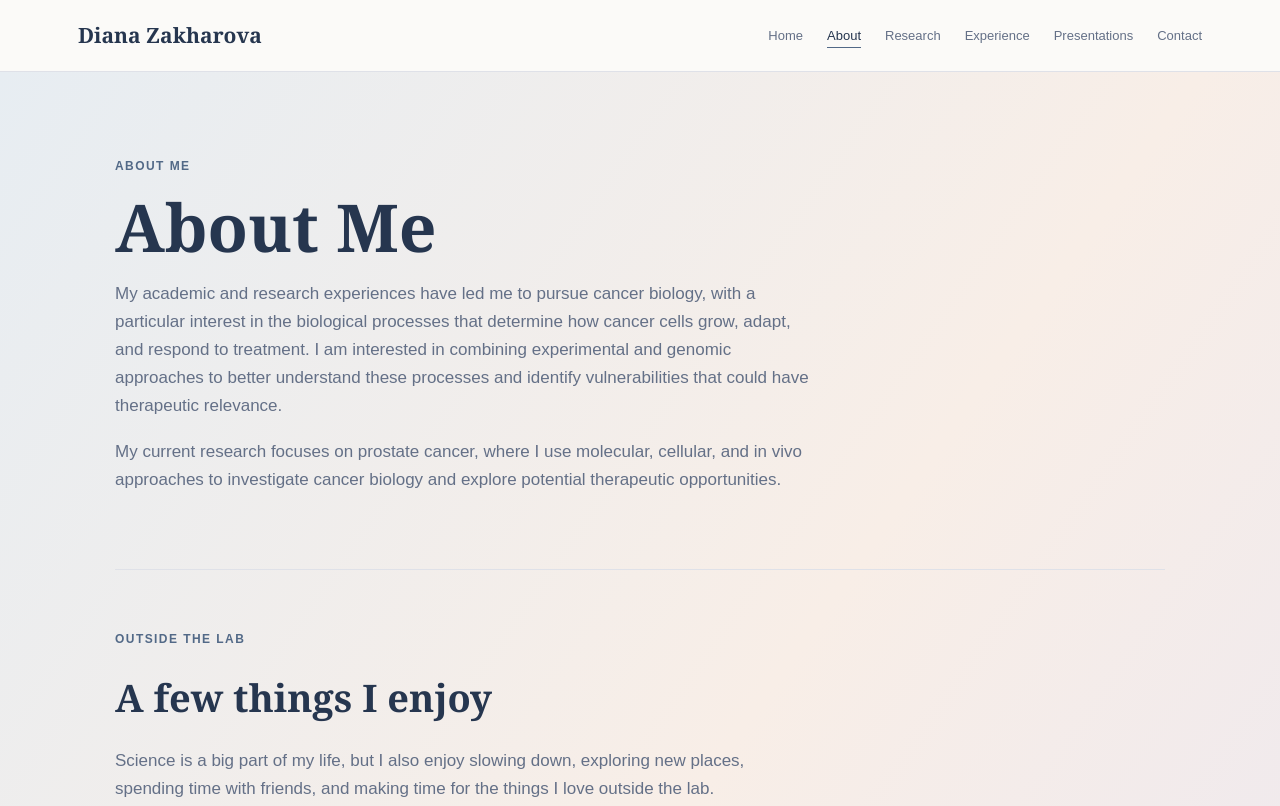
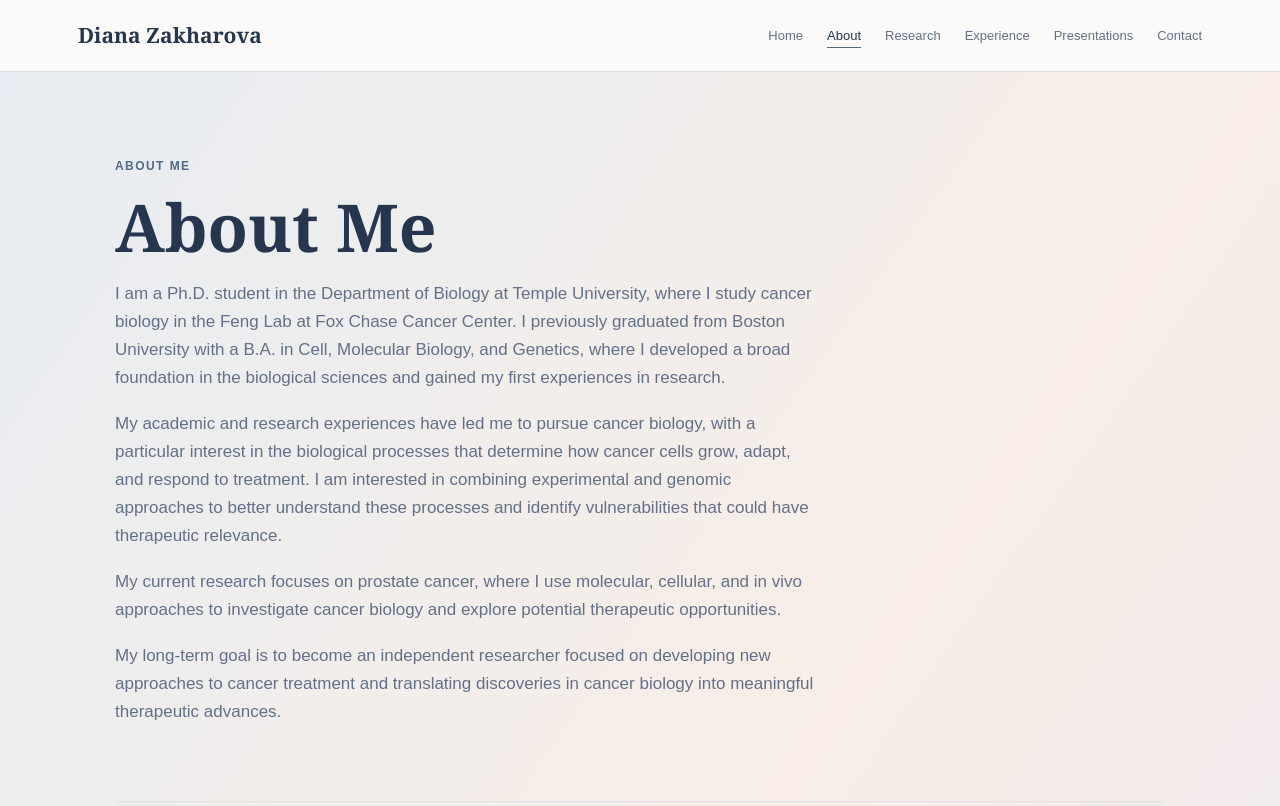
Before and after one commit to diana-zakharova/Diana.zakharova.github.io, a plain HTML site: page about.html in a window 1280 px wide. Shown: the top 806 px of the page. Drawn offline with Linux system fonts and the light colour scheme.

Commit message:
Add files via upload

```diff
--- a/about.html
+++ b/about.html
@@ -6,9 +6,15 @@
 <li><a href="index.html">Home</a></li><li><a class="active" href="about.html">About</a></li><li><a href="research.html">Research</a></li><li><a href="experience.html">Experience</a></li><li><a href="presentations.html">Presentations</a></li><li><a href="contact.html">Contact</a></li></ul></nav></header>
 <section class="page-hero"><div class="page-hero-inner"><div class="eyebrow">About Me</div>
 <h1>About Me</h1>
+
+<p>I am a Ph.D. student in the Department of Biology at Temple University, where I study cancer biology in the Feng Lab at Fox Chase Cancer Center. I previously graduated from Boston University with a B.A. in Cell, Molecular Biology, and Genetics, where I developed a broad foundation in the biological sciences and gained my first experiences in research.</p>
+
 <p>My academic and research experiences have led me to pursue cancer biology, with a particular interest in the biological processes that determine how cancer cells grow, adapt, and respond to treatment. I am interested in combining experimental and genomic approaches to better understand these processes and identify vulnerabilities that could have therapeutic relevance.</p>
 
 <p>My current research focuses on prostate cancer, where I use molecular, cellular, and in vivo approaches to investigate cancer biology and explore potential therapeutic opportunities.</p>
+
+<p>My long-term goal is to become an independent researcher focused on developing new approaches to cancer treatment and translating discoveries in cancer biology into meaningful therapeutic advances.</p>
+
 <section class="hobby-section">
 <div class="eyebrow">Outside the Lab</div>
 <h2 class="section-title">A few things I enjoy</h2>
```
